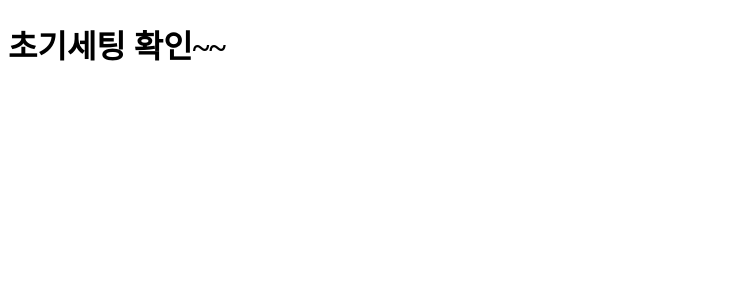
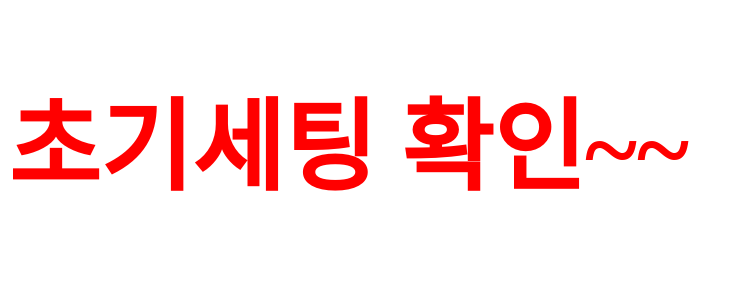
Before and after one commit to SOPT-all/38-STUDY-WEB-NARUTO, a React (Vite) app in the folder chaewon/week3/everytime-component/: page / in a window 1280 px wide. Shown: the top 300 px of the page, without its empty margins (0-743 px from the left). Built offline with nearby package versions, Linux system fonts and the light colour scheme.

Commit message:
chore: Emotion 설치 및 기본 동작 확인 (#11)

```diff
--- a/chaewon/week3/everytime-component/package.json
+++ b/chaewon/week3/everytime-component/package.json
@@ -10,6 +10,8 @@
     "preview": "vite preview"
   },
   "dependencies": {
+    "@emotion/react": "^11.14.0",
+    "@emotion/styled": "^11.14.1",
     "react": "^19.2.5",
     "react-dom": "^19.2.5"
   },
--- a/chaewon/week3/everytime-component/src/App.jsx
+++ b/chaewon/week3/everytime-component/src/App.jsx
@@ -1,11 +1,15 @@
+import styled from '@emotion/styled'
 
-function App() {
+export default function App() {
 
   return (
-    <h1>초기세팅 확인~~</h1>
+    <Title>초기세팅 확인~~</Title>
 
   )
 
 }
 
-export default App
+const Title = styled.h1 `
+  font-size: 100px;
+  color: red;
+`
```
Also changed, not shown: 1 other file (tests, documents, lock files or other folders).
